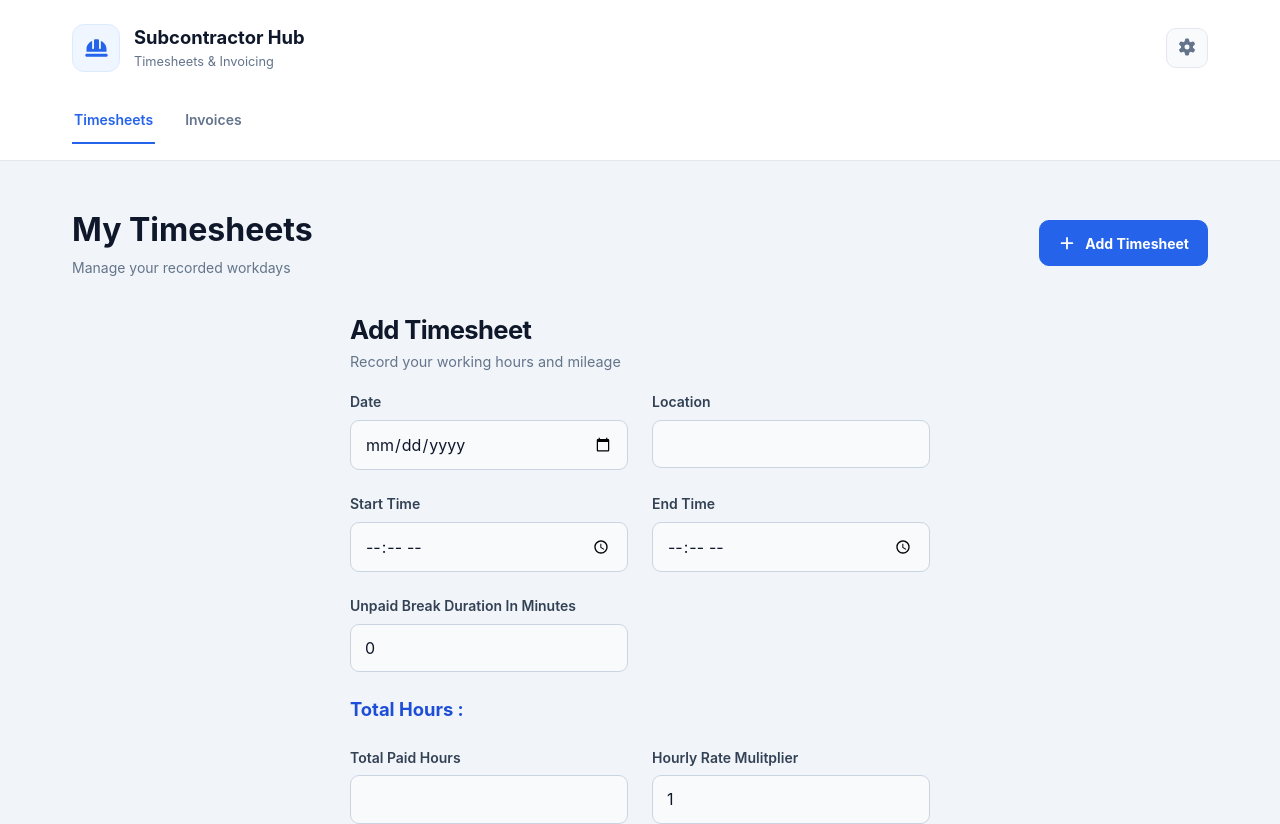
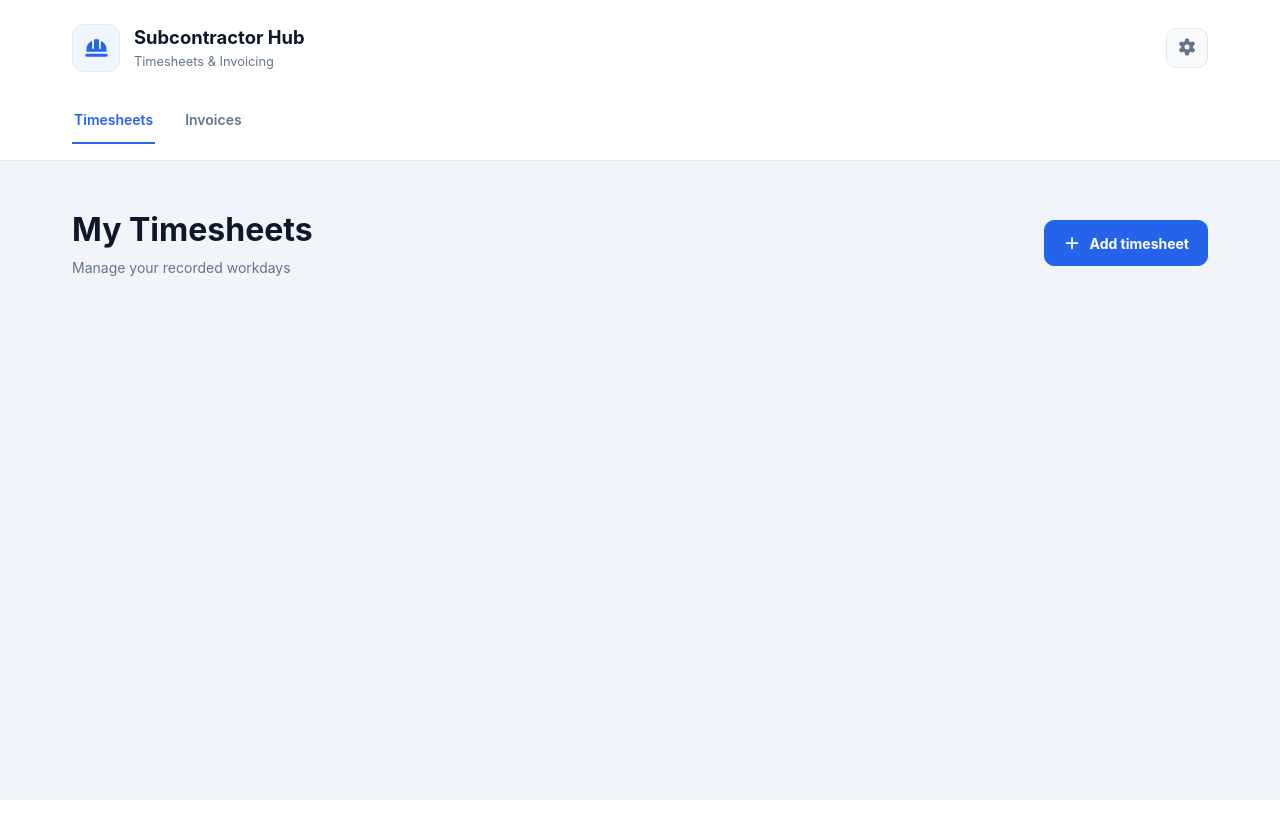
Before and after one commit to lewiswilliamsdev/subcontractor-invoice-app, a React (Vite) app: page / in a window 1280 px wide. Shown: the top 824 px of the page. After the commit the page ends 800 px from the top, so only its background shows below. Built offline with nearby package versions, Linux system fonts and the light colour scheme.

Commit message:
modified:   src/App.css 	modified:   src/App.jsx 	modified:   src/components/TimesheetForm/TimesheetForm.jsx

```diff
--- a/src/App.css
+++ b/src/App.css
@@ -222,9 +222,6 @@
   align-items: center;
   justify-content: center;
   gap: 9px;
-
-  background-color: #2563eb;
-  border: 1px solid #2563eb;
   border-radius: 10px;
 
   color: #ffffff;
@@ -239,11 +236,6 @@
     border-color 150ms ease;
 }
 
-.main-heading>button:hover {
-  background-color: #1d4ed8;
-  border-color: #1d4ed8;
-}
-
 .main-heading>button:focus-visible {
   outline: 3px solid rgba(37, 99, 235, 0.3);
   outline-offset: 3px;
@@ -252,6 +244,29 @@
 .main-heading>button svg {
   font-size: 0.9rem;
 }
+
+.main-heading .add-timesheet-button {
+  background-color: #2563eb;
+  border: 1px solid #2563eb;
+}
+
+.main-heading .add-timesheet-button:hover {
+  background-color: #1d4ed8;
+  border-color: #1d4ed8;
+}
+
+.main-heading .close-timesheet-button {
+  background-color: #64748b;
+  border: 1px solid #64748b;
+}
+
+
+.main-heading .close-timesheet-button:hover {
+  background-color: 	#475569;
+  border-color: #475569;
+}
+
+
 
 /* ========================================
     TIMESHEET GRID
--- a/src/App.jsx
+++ b/src/App.jsx
@@ -10,11 +10,14 @@ import { FontAwesomeIcon } from "@fortawesome/react-fontawesome";
 import {
   faHelmetSafety,
   faGear,
-  faPlus
+  faPlus,
+  faMinus
 } from "@fortawesome/free-solid-svg-icons";
 
 function App() {
   const [timesheetEntries, setTimesheetEntries] = useState([])
+
+  const [timesheetFormOpen, setTimesheetFormOpen] = useState(null)
 
   function addTimesheetEntry(timesheetForm) {
     const newTimesheet = {
@@ -34,6 +37,8 @@ function App() {
       newTimesheet,
       ...previousEntries
     ])
+
+    setTimesheetFormOpen(null);
   }
 
   const [timesheetToEdit, setTimesheetToEdit] = useState(null)
@@ -43,9 +48,25 @@ function App() {
       key={timesheet.id}
       timesheet={timesheet}
       className= "timesheet-card"
-      onEdit={setTimesheetToEdit}
+      onEdit={editTimeSheet}
     />
   })
+
+  function editTimeSheet(timesheetToEdit) {
+    setTimesheetToEdit(timesheetToEdit);
+
+    setTimesheetFormOpen(true);
+  }
+
+  let updatedTimesheetEntries = timesheetEntries
+
+  function updateTimesheetEntry() {
+    updatedTimesheetEntries = timesheetEntries.map(function(timesheet) {
+      if (timesheet.id === timesheetToEdit.id) {
+
+      }
+    })
+  }
 
   return (
     <div className="app">
@@ -77,15 +98,21 @@ function App() {
             <h1>My Timesheets</h1>
             <p>Manage your recorded workdays</p>
           </div>
-          <button>
-            <FontAwesomeIcon icon={faPlus}/>
-            Add Timesheet
+          <button
+            onClick={timesheetFormOpen === null
+              ? () => setTimesheetFormOpen(true) : () => setTimesheetFormOpen(null)}
+            className={timesheetFormOpen === null ? "add-timesheet-button" : "close-timesheet-button"}
+          >
+            {timesheetFormOpen === null ? <FontAwesomeIcon icon={faPlus}/> : <FontAwesomeIcon icon={faMinus}/>}
+            {timesheetFormOpen === null ? "Add timesheet" : "Cancel"}
           </button>
         </div>
-        <TimesheetForm
+        {timesheetFormOpen !== null && (
+          <TimesheetForm
         onAddTimesheet={addTimesheetEntry}
         timesheetToEdit={timesheetToEdit !== null ? timesheetToEdit : "new"}
         />
+        )}
         <div className="timesheets-container">
           {timesheets}
         </div>
--- a/src/components/TimesheetForm/TimesheetForm.jsx
+++ b/src/components/TimesheetForm/TimesheetForm.jsx
@@ -27,8 +27,6 @@
 
     function TimesheetForm(props) {
 
-        console.log(props.timesheetToEdit)
-
         const [timesheetFormData, setTimesheetFormData] = useState(
             props.timesheetToEdit !== "new"
             ? {
@@ -43,8 +41,6 @@
             }
             : initialTimesheetFormData
         )
-
-        console.log(timesheetFormData)
 
         const [errorData, setErrorData] = useState(initialErrorData)
 
```
